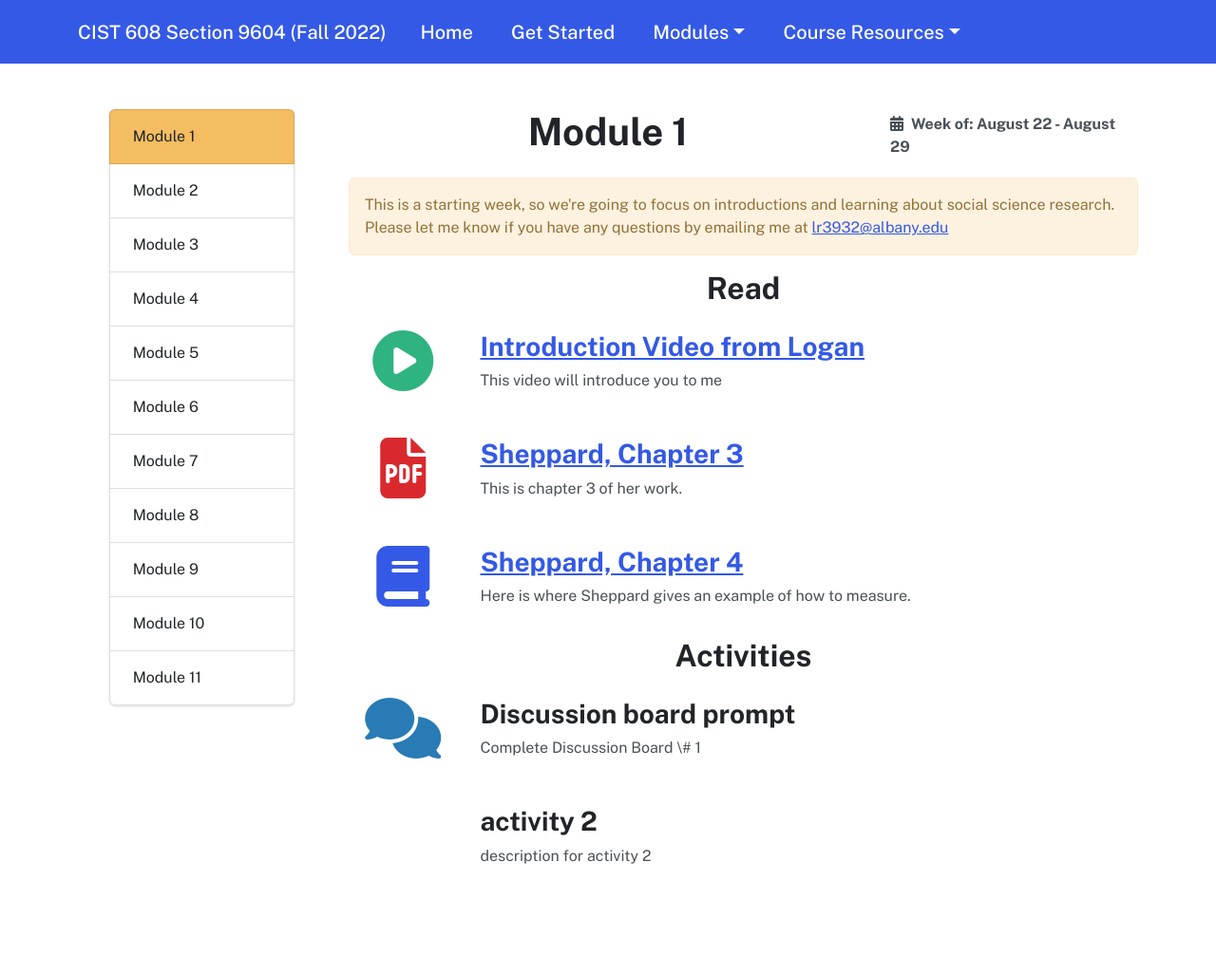
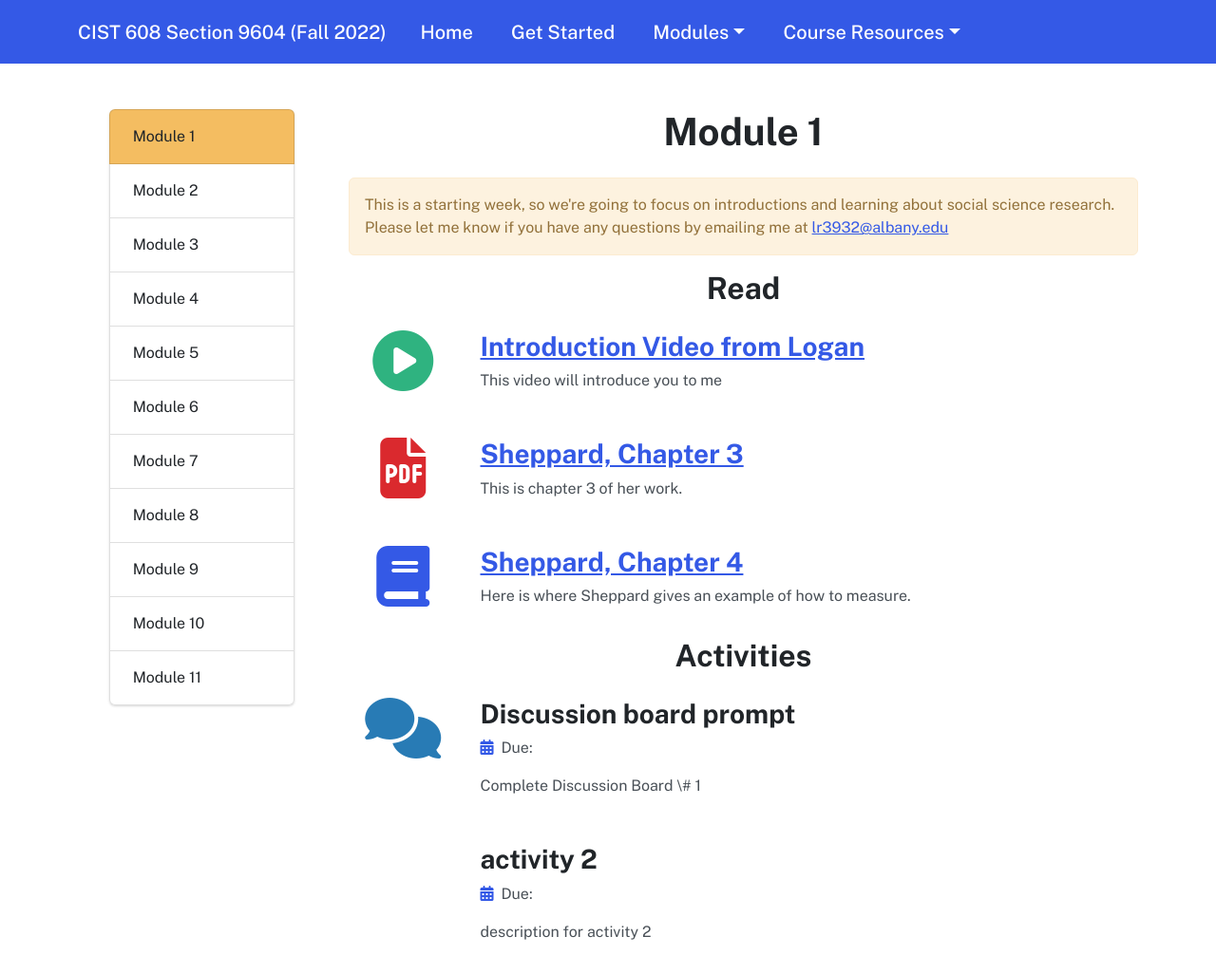
Before and after one commit to loganrath/cist608, a Jekyll site: the page built from module-01.md, in a window 1280 px wide. Shown: the whole page at 95% size. Built offline with Jekyll 4.4.1, drawn with Linux system fonts in a browser that asks for light colours; nearby versions of some CDN libraries; before the commit the page ends 946 px from its top, so only the background shows below that.

Commit message:
Update yamlmodule.html

```diff
--- a/_layouts/yamlmodule.html
+++ b/_layouts/yamlmodule.html
@@ -13,14 +13,7 @@
 <div class="container">
   <div class="row">
   <div class="col-12 col-md-8 col-lg-9 order-md-last">
-		<div class="row">
-			<div class="col-12 col-sm-8">
-    		<h1 class="text-center fw-bold mb-4">{{ page.title}}</h1>
-			</div>
-			<div class="col-12 col-sm-4">
-				<p class="fw-bold my-1"><i class="fa-solid fa-calendar-days me-2"></i>Week of: {{page.dates}}</p>
-			</div>
-		</div>
+    <h1 class="text-center fw-bold mb-4">{{ page.title}}</h1>
     <div class="alert alert-warning">
     {{ page.module_description }}
     </div>
@@ -49,6 +42,7 @@
     </div>
     <div class="col-8 col-md-10">
       <h3>{{ activity.title }}</h3>
+			<p><i class="fa-solid fa-calendar-days me-2 text-primary"></i>Due: {{ activity.due }}</p>
       <p>{{ activity.description }}</p>
     </div>
     </div>
```
